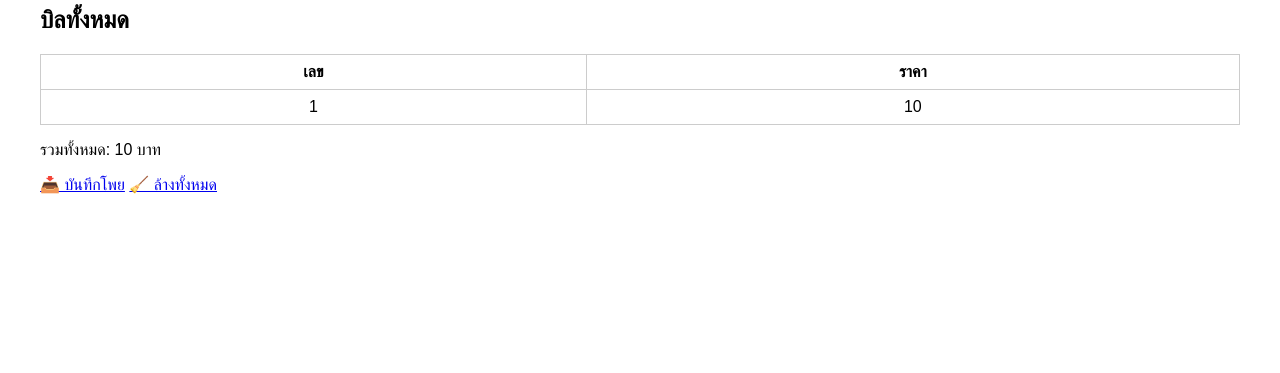
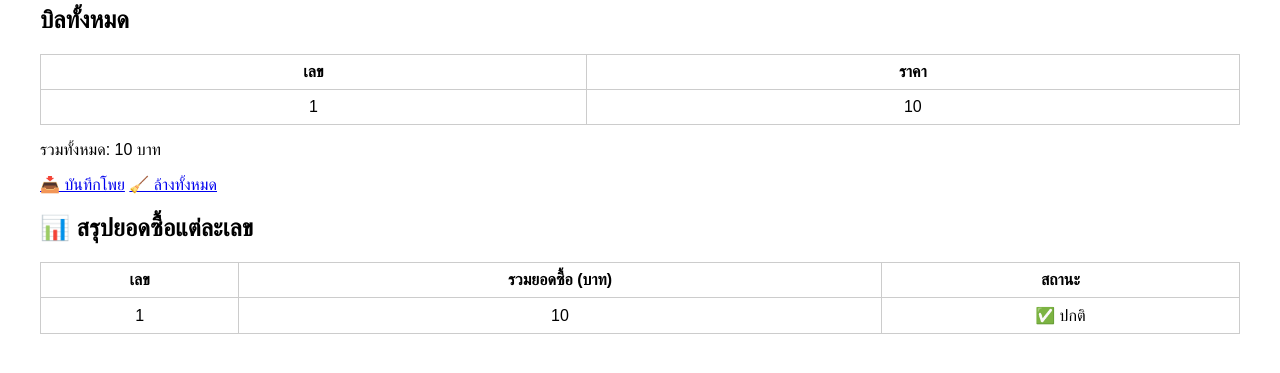
Before and after one commit to Boripath/lotto-flask-app, a Flask app: template templates/index.html in a window 1280 px wide. Shown: the part 160-533 px from the top of the page. Run offline with Flask 3, Linux system fonts and the light colour scheme; the template is opened without the code that fills it: most values are stand-ins (such as "Sample title", 1, 10 or a date in 2020).

Commit message:
Update index.html

```diff
--- a/templates/index.html
+++ b/templates/index.html
@@ -27,5 +27,27 @@
     {% else %}
         <p>ยังไม่มีบิล</p>
     {% endif %}
+
+    <h2>📊 สรุปยอดซื้อแต่ละเลข</h2>
+    {% if summary %}
+    <table>
+        <tr><th>เลข</th><th>รวมยอดซื้อ (บาท)</th><th>สถานะ</th></tr>
+        {% for number, total in summary.items() %}
+        <tr>
+            <td>{{ number }}</td>
+            <td>{{ total }}</td>
+            <td>
+                {% if number in over_limit %}
+                    <span class="danger">⚠️ เกินเพดาน ({{ limit }} บาท)</span>
+                {% else %}
+                    ✅ ปกติ
+                {% endif %}
+            </td>
+        </tr>
+        {% endfor %}
+    </table>
+    {% else %}
+        <p>ยังไม่มีข้อมูลยอดซื้อ</p>
+    {% endif %}
 </body>
 </html>
```
